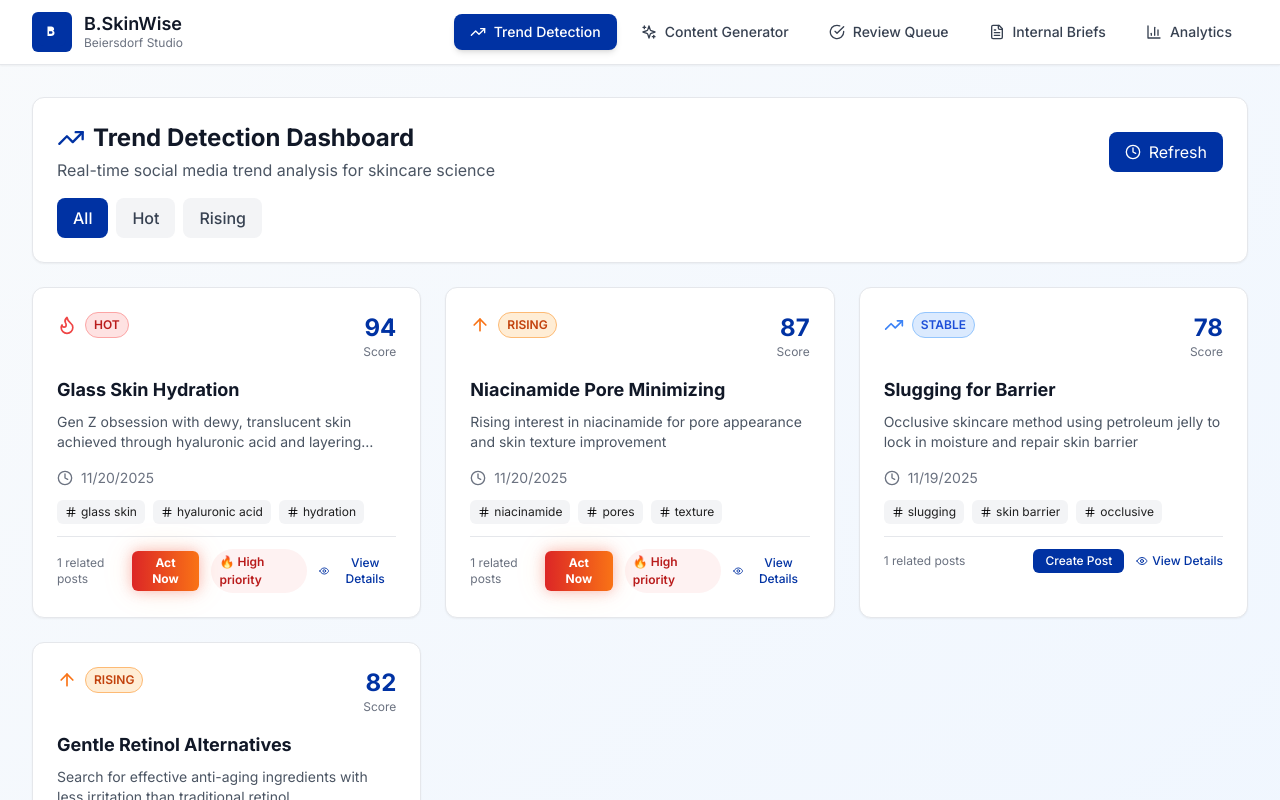
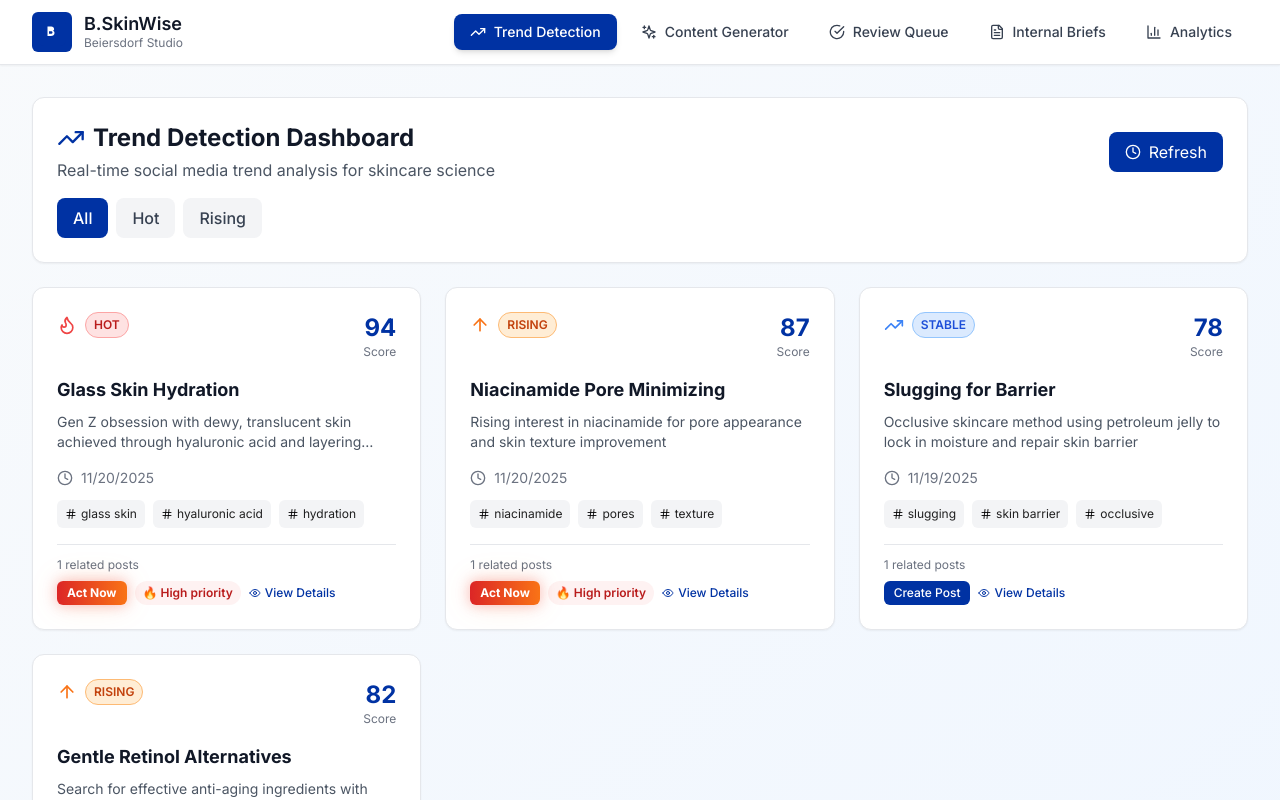
Before and after one commit to AnnaNajafiH/decode-skincare-science, a React (Vite) app: page / in a window 1280 px wide. Shown: the top 800 px of the page. Built offline with nearby package versions, Linux system fonts and the light colour scheme.

Commit message:
edited trend detection cards

```diff
--- a/src/components/TrendDashboard.tsx
+++ b/src/components/TrendDashboard.tsx
@@ -146,7 +146,7 @@ const TrendDashboard: React.FC<TrendDashboardProps> = ({ onCreatePost }) => {
               {new Date(trend.detectedAt).toLocaleDateString()}
             </div>
 
-            <div className="flex flex-wrap gap-2 mb-3">
+            <div className="flex flex-wrap gap-2 mb-4 min-h-[28px]">
               {trend.keywords.slice(0, 3).map((keyword) => (
                 <span
                   key={keyword}
@@ -158,17 +158,17 @@ const TrendDashboard: React.FC<TrendDashboardProps> = ({ onCreatePost }) => {
               ))}
             </div>
 
-            <div className="pt-3 border-t border-gray-200 flex items-center justify-between">
-              <span className="text-xs text-gray-500">
+            <div className="pt-3 border-t border-gray-200 space-y-2">
+              <span className="text-xs text-gray-500 block">
                 {trend.relatedPosts.length} related posts
               </span>
-              <div className="flex items-center gap-3">
+              <div className="flex items-center gap-2 flex-wrap">
                 {/* Determine urgency: hot velocity or very high score */}
                 {(() => {
                   const isHot = trend.velocity === "hot" || trend.score >= 85;
                   const baseBtn = isHot
-                    ? "text-xs text-white px-3 py-1 rounded-md font-bold shadow-lg transform-gpu hover:scale-105 transition"
-                    : "text-xs bg-beiersdorf-blue text-white px-3 py-1 rounded-md font-medium hover:bg-beiersdorf-navy transition";
+                    ? "text-xs text-white px-2.5 py-1 rounded-md font-bold shadow-lg transform-gpu hover:scale-105 transition whitespace-nowrap"
+                    : "text-xs bg-beiersdorf-blue text-white px-2.5 py-1 rounded-md font-medium hover:bg-beiersdorf-navy transition whitespace-nowrap";
                   const hotBg = isHot
                     ? "bg-gradient-to-r from-red-600 to-orange-500 pulse-glow-hot"
                     : "bg-beiersdorf-blue";
@@ -187,7 +187,7 @@ const TrendDashboard: React.FC<TrendDashboardProps> = ({ onCreatePost }) => {
                         }
                       >
                         {isHot ? (
-                          <span className="flex items-center gap-2">
+                          <span className="flex items-center gap-1.5">
                             <span>Act Now</span>
                           </span>
                         ) : (
@@ -196,7 +196,7 @@ const TrendDashboard: React.FC<TrendDashboardProps> = ({ onCreatePost }) => {
                       </button>
 
                       {isHot && (
-                        <span className="urgent-badge bg-red-50 text-red-700">
+                        <span className="urgent-badge bg-red-50 text-red-700 whitespace-nowrap px-2 py-1 text-xs rounded">
                           🔥 High priority
                         </span>
                       )}
@@ -206,7 +206,7 @@ const TrendDashboard: React.FC<TrendDashboardProps> = ({ onCreatePost }) => {
                           e.stopPropagation();
                           setSelectedTrend(trend);
                         }}
-                        className="text-xs text-beiersdorf-blue font-medium hover:underline flex items-center gap-1"
+                        className="text-xs text-beiersdorf-blue font-medium hover:underline flex items-center gap-1 whitespace-nowrap"
                       >
                         <Eye className="w-3 h-3" />
                         View Details
```
